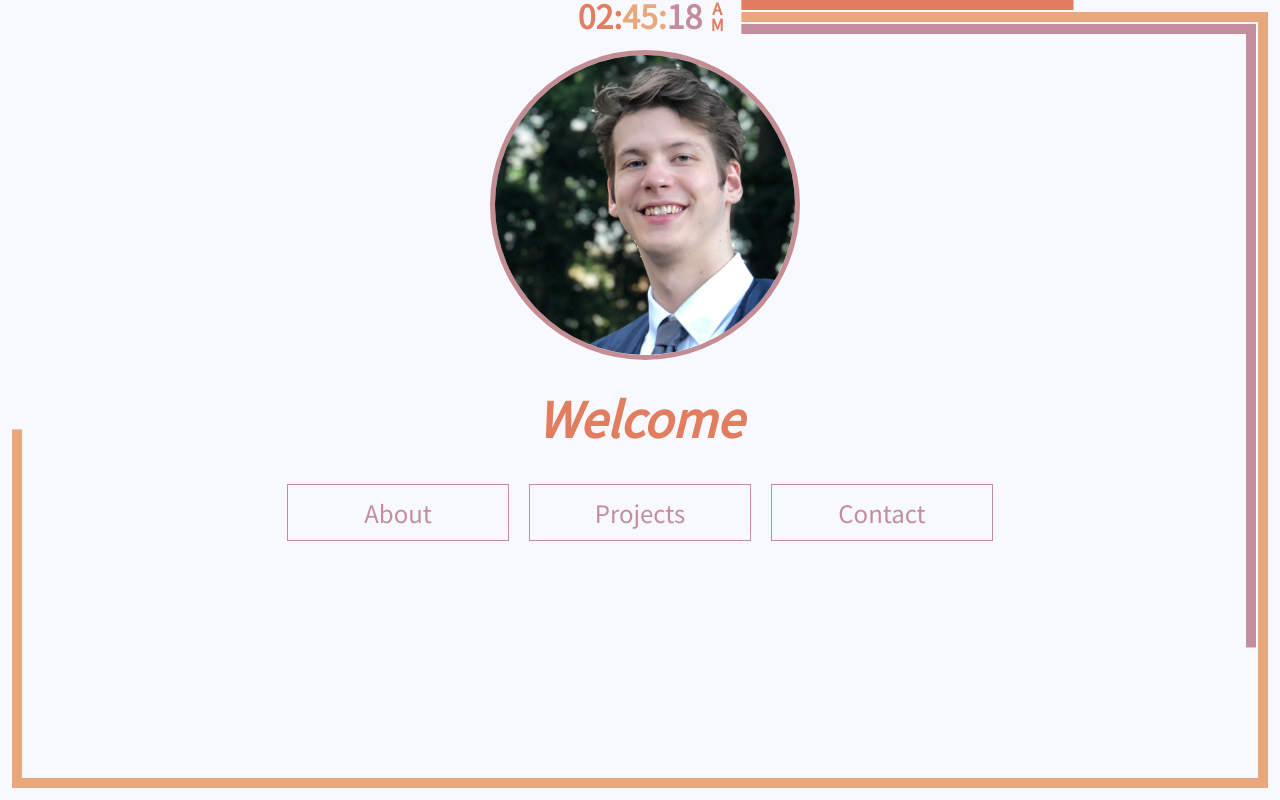
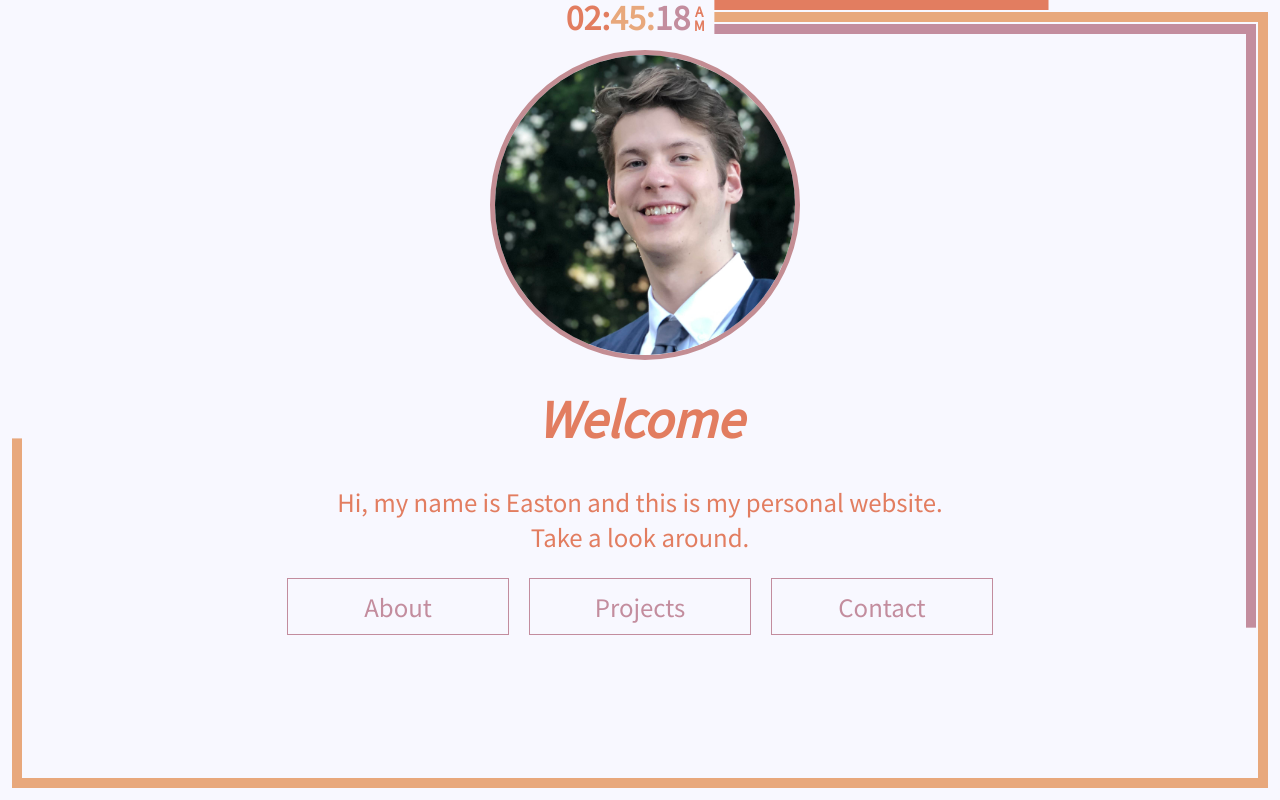
Before and after one commit to easton-hill/easton-hill.github.io, a plain HTML site: page index.html in a window 1280 px wide. Drawn offline with nearby package versions, Linux system fonts and the light colour scheme.

Commit message:
Update digital clock, add favicon
Updated clock display to a table try to fix
the AM/PM from moving.
Added favicon.ico to directory

```diff
--- a/bar.js
+++ b/bar.js
@@ -10,16 +10,17 @@ class Bar {
     show() {
         const canvas = document.getElementById('clock');
         const context = canvas.getContext('2d');
-        context.lineWidth = 4;
-        context.fillStyle = this.color;
 
         const docWidth = document.body.clientWidth;
         const docHeight = document.body.clientHeight;
-        const display = $('#digital-clock-container').width() + $('#suffix').width();
+        // const display = 300;
+        // const start = 650;
+
+        const display = $('#digital-clock-container').width();
         const left = $('#digital-clock-container').css("left");
         const start = display + parseInt(left.substring(0, left.length - 2));
 
-        // width on either side of display
+        // width on either side of display;
         const topWidth = docWidth - start - this.padding;
         const botWidth = docWidth - 2 * this.padding;
         const height = docHeight - 2 * this.padding;
@@ -27,7 +28,16 @@ class Bar {
         const increment = totalLength / this.inc;
         const length = this.value * increment;
 
-        // draw line
+
+        context.lineWidth = 4;
+        context.fillStyle = this.color;
+
+        // context.clearRect(start, this.padding, topWidth, this.size);
+        // context.clearRect(docWidth - this.padding - this.size, this.padding, this.size, height);
+        // context.clearRect(docWidth - this.padding, docHeight - this.padding, -(botWidth), -this.size)
+        // context.clearRect(this.padding, docHeight - this.padding, this.size, -(height));
+        // context.clearRect(this.padding, this.padding, topWidth, this.size);
+
         if (length > topWidth + 2 * height + botWidth) {
             context.fillRect(start, this.padding, topWidth, this.size);
             context.fillRect(docWidth - this.padding - this.size, this.padding, this.size, height);
--- a/index.html
+++ b/index.html
@@ -12,9 +12,12 @@
 <body>
 	<canvas id="clock"></canvas>
 	<div id="digital-clock-container">
-		<h1 id="digital-clock">
-			<span id="hour">00:</span><span id="min">00:</span><span id="sec">00</span><span id="suffix">AM</span>
-		</h1>
+		<table>
+			<tr>
+				<th><span id="hour">00:</span><span id="min">00:</span><span id="sec">00</span></th>
+				<th><span id="suffix">AM</span></th>
+			</tr>
+		</table>
 	</div>
 	<div id="display">
 		<div id="profile-container">
@@ -24,6 +27,7 @@
 		</div>
 		<div id="welcome-container">
 			<h1><i>Welcome</i></h1>
+			<p>Hi, my name is Easton and this is my personal website. Take a look around.</p>
 		</div>
 		<div id="menu-container">
 			<a class="menu-link" href="about.html">About</a>
--- a/style.css
+++ b/style.css
@@ -1,13 +1,16 @@
+table, th {
+    border-collapse:collapse;
+    line-height: 30px;
+}
+
 html {
     font-size: 100%;
     font-family: 'Noto Sans JP', sans-serif;
-    height: -webkit-fill-available;
 }
 
 body {
     margin: 0;
     height: 100vh;
-    height: -webkit-fill-available;
     background-color: #f8f8ff;
     color: #e27d60;
 }
@@ -24,29 +27,27 @@ body {
     height: 30px;
 }
 
-#digital-clock {
-    display: inline;
-    padding: 0 10px;
-    line-height: 30px;
-}
-
 #hour {
     color: #e27d60;
+    font-size: 2rem;
 }
 
 #min {
     color: #e8a87c;
+    font-size: 2rem;
 }
 
 #sec {
     color: #c38d9e;
+    font-size: 2rem;
 }
 
 #suffix {
     writing-mode: vertical-lr;
+    vertical-align: text-bottom;
     text-orientation: upright;
-    font-size: 1rem;
-    position: absolute;
+    font-size: .85rem;
+    margin-left: -8px;
 }
 
 #display {
```
Also changed, not shown: favicon.ico (added).
